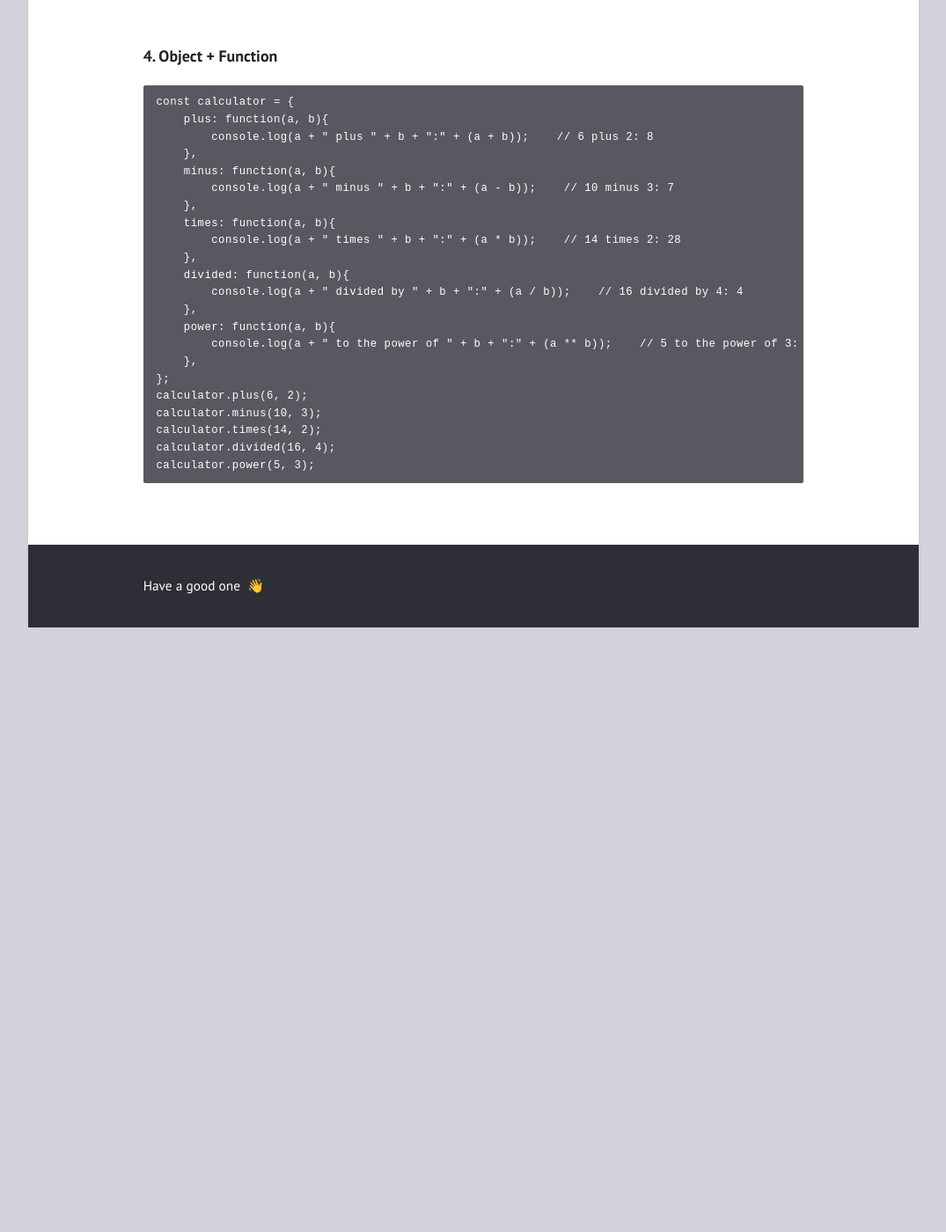
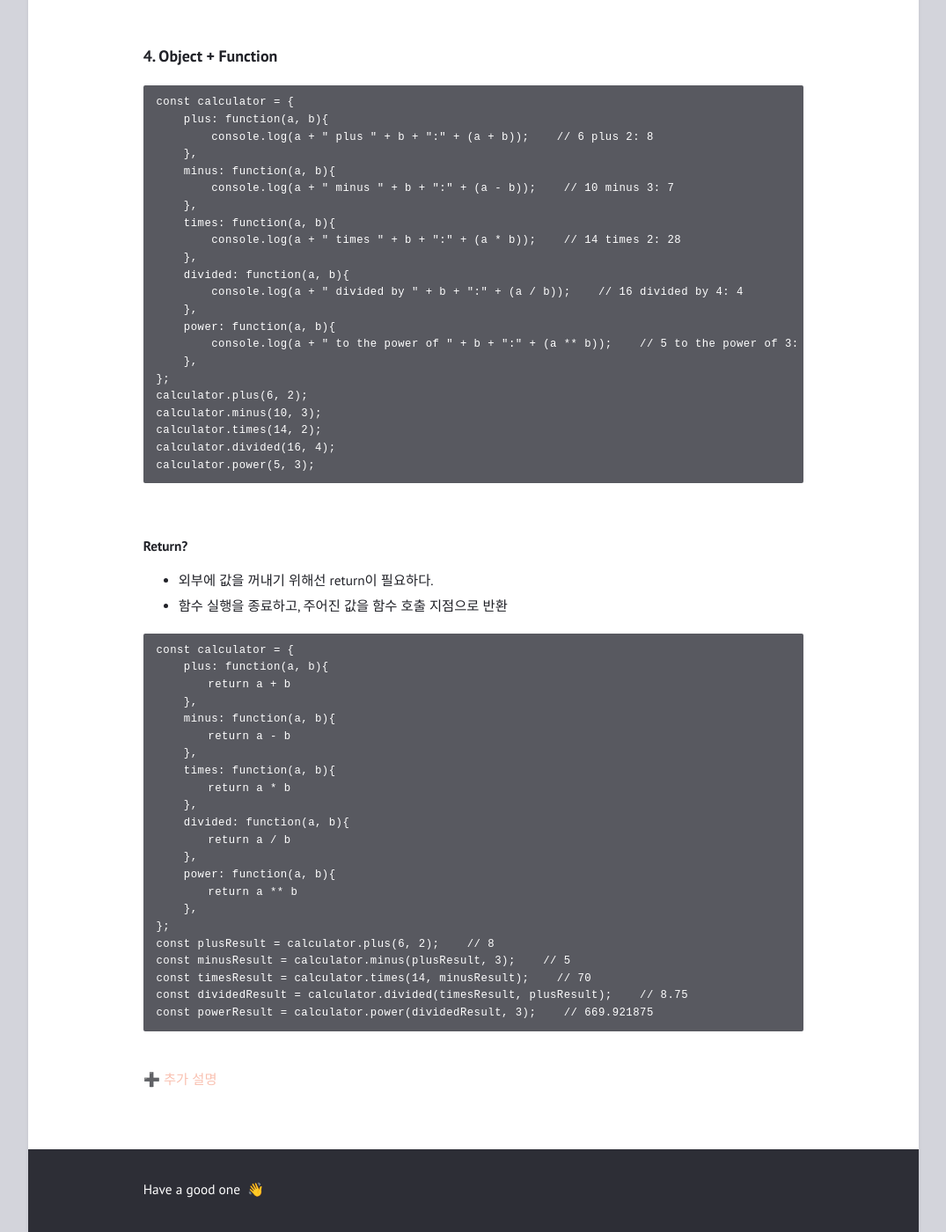
Before and after one commit to feb-dain/feb-dain.github.io, a Jekyll site: the page built from _posts/2022-09-13-array-object-and-function.md, in a window 1280 px wide and 1400 px high, scrolled down 1929 px. Shown: the whole window at 88% size, without its empty margins (102-1177 px from the left). Built offline with Jekyll 4.4.1, drawn with Linux system fonts in a browser that asks for light colours; comment, search, counter and statistics services are not loaded; before the commit the page ends 2642 px from its top, so only the background shows below that.

Commit message:
Update 2022-09-13-array-object-and-function.md

````diff
--- a/_posts/2022-09-13-array-object-and-function.md
+++ b/_posts/2022-09-13-array-object-and-function.md
@@ -118,3 +118,37 @@ calculator.times(14, 2);
 calculator.divided(16, 4);
 calculator.power(5, 3);
 ```
+<br>
+
+**Return?**
+- 외부에 값을 꺼내기 위해선 return이 필요하다.
+- 함수 실행을 종료하고, 주어진 값을 함수 호출 지점으로 반환
+
+```
+const calculator = {
+    plus: function(a, b){
+	return a + b
+    },
+    minus: function(a, b){
+	return a - b
+    },
+    times: function(a, b){
+	return a * b
+    },
+    divided: function(a, b){
+	return a / b
+    },
+    power: function(a, b){
+	return a ** b
+    },
+};
+const plusResult = calculator.plus(6, 2);    // 8
+const minusResult = calculator.minus(plusResult, 3);    // 5
+const timesResult = calculator.times(14, minusResult);    // 70
+const dividedResult = calculator.divided(timesResult, plusResult);    // 8.75
+const powerResult = calculator.power(dividedResult, 3);    // 669.921875
+```
+
+<br>
+➕ <a href="https://feb-dain.github.io/basic-javascript-03/"> 추가 설명 </a>
+<br>
````
